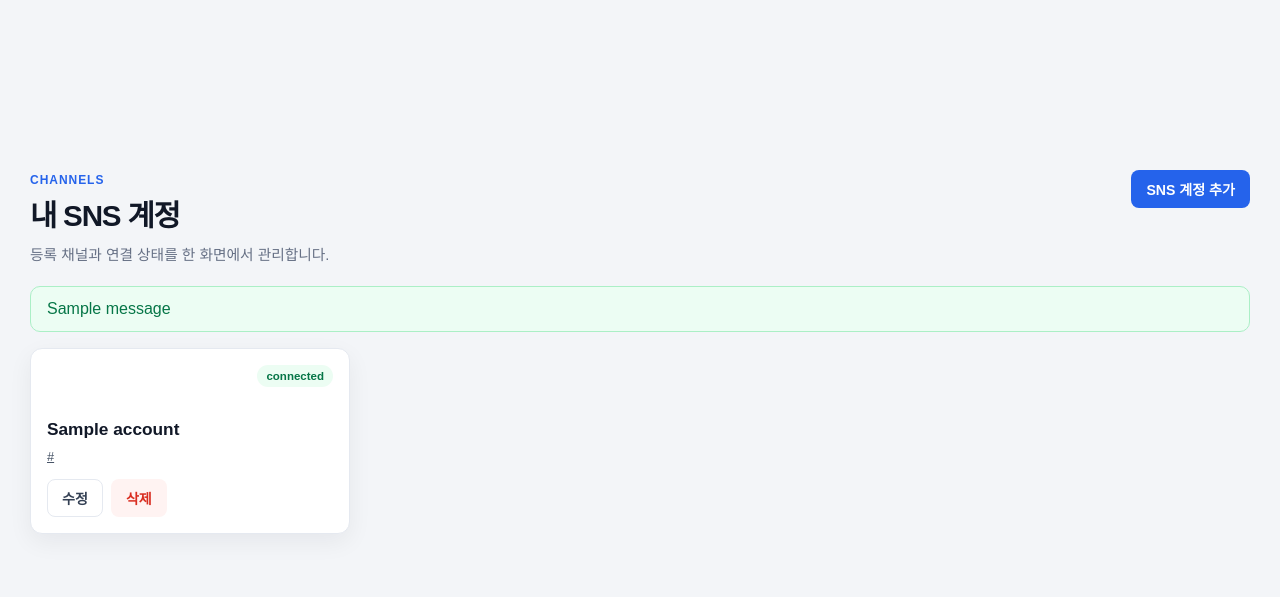
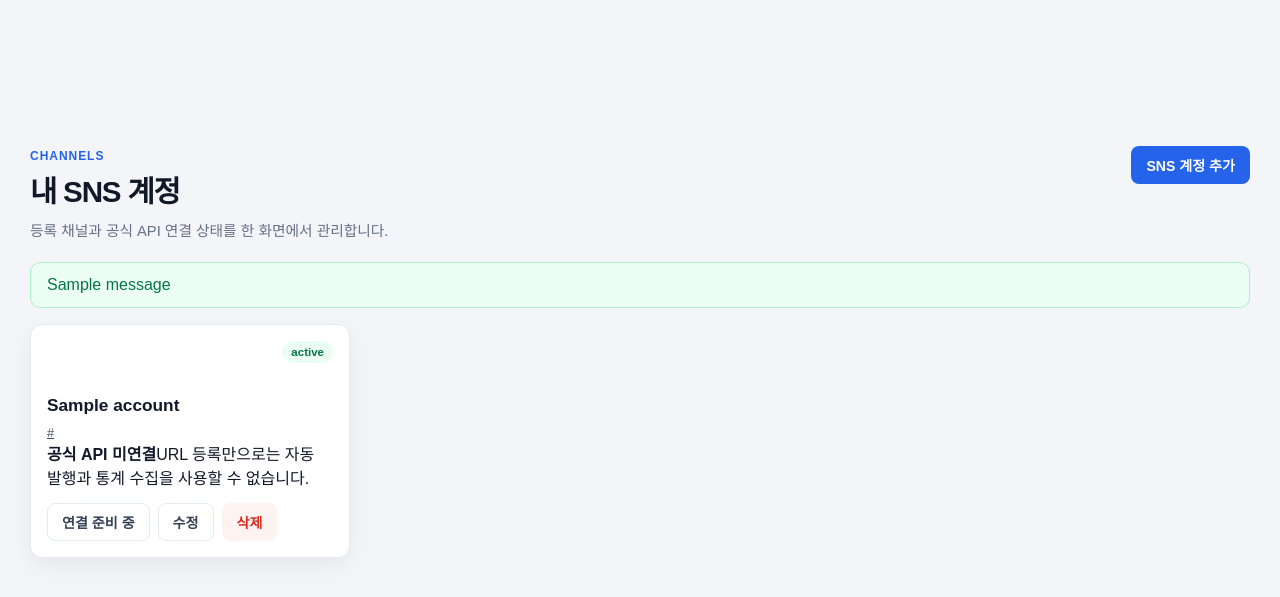
Before and after one commit to kprism/snsgrowup, a Django app: template templates/social_channels/account_list.html in a window 1280 px wide. Shown: the part 58-655 px from the top of the page. Run offline with Django 5.2, Linux system fonts and the light colour scheme; the template is opened without the code that fills it: most values are stand-ins (such as "Sample title", 1, 10 or a date in 2020); one stand-in notice (Sample message) is shown.

Commit message:
Show Facebook connection actions and status

```diff
--- a/templates/social_channels/account_list.html
+++ b/templates/social_channels/account_list.html
@@ -1,11 +1,11 @@
 {% extends "base.html" %}
 {% block title %}내 SNS 계정 | SNSGROWUP{% endblock %}
 {% block content %}
-<section class="page-head compact-head"><div><span class="eyebrow">CHANNELS</span><h1>내 SNS 계정</h1><p>등록 채널과 연결 상태를 한 화면에서 관리합니다.</p></div><a class="button primary" href="{% url 'social_channels:account_create' %}">SNS 계정 추가</a></section>
-{% if messages %}{% for message in messages %}<div class="notice">{{ message }}</div>{% endfor %}{% endif %}
+<section class="page-head compact-head"><div><span class="eyebrow">CHANNELS</span><h1>내 SNS 계정</h1><p>등록 채널과 공식 API 연결 상태를 한 화면에서 관리합니다.</p></div><a class="button primary" href="{% url 'social_channels:account_create' %}">SNS 계정 추가</a></section>
+{% if messages %}{% for message in messages %}<div class="notice{% if message.tags == 'error' %} notice-error{% endif %}">{{ message }}</div>{% endfor %}{% endif %}
 <div class="card-grid compact-cards">
   {% for account in accounts %}
-  <article class="service-card compact-service-card">
+  <article class="service-card compact-service-card connection-card">
     <div class="service-card-top">
       <span class="brand-icon large brand-{{ account.platform.code }}">
         {% if account.platform.code == 'facebook' %}<svg viewBox="0 0 24 24"><path d="M14 8h3V4h-3c-3 0-5 2-5 5v2H6v4h3v7h4v-7h3l1-4h-4V9c0-.7.3-1 1-1z"/></svg>
@@ -14,11 +14,35 @@
         {% elif account.platform.code == 'threads' %}<svg viewBox="0 0 24 24"><path d="M12 3c5 0 8 3 8 8 0 6-3 10-8 10-5 0-8-3-8-9 0-5 3-9 8-9zm0 4c-3 0-5 2-5 5 0 4 2 6 5 6 2 0 4-1 4-3 0-1-1-2-2-2-2 0-3 1-3 2 0 1 1 2 2 2 2 0 3-1 3-3 0-3-1-5-4-5z"/></svg>
         {% else %}{{ account.platform.name|slice:":1" }}{% endif %}
       </span>
-      <span class="status-chip">{{ account.connection_status }}</span>
+      <span class="status-chip status-{{ account.connection_status }}">{{ account.get_connection_status_display }}</span>
     </div>
     <h2>{{ account.profile_name }}</h2><p>{{ account.platform.name }}</p>
     <a class="profile-link" href="{{ account.profile_url }}" target="_blank" rel="noopener">{{ account.profile_url }}</a>
-    <div class="actions"><a class="button soft" href="{% url 'social_channels:account_update' account.pk %}">수정</a><a class="button danger" href="{% url 'social_channels:account_delete' account.pk %}">삭제</a></div>
+
+    <div class="connection-info">
+      {% if account.is_connected %}
+        <strong>공식 API 연결 완료</strong>
+        <span>{% if account.connected_at %}{{ account.connected_at|date:"Y.m.d H:i" }} 연결{% endif %}{% if account.token_expires_at %} · {{ account.token_expires_at|date:"Y.m.d" }} 만료{% endif %}</span>
+      {% elif account.last_connection_error %}
+        <strong>연결을 확인해 주세요</strong><span>{{ account.last_connection_error|truncatechars:90 }}</span>
+      {% else %}
+        <strong>공식 API 미연결</strong><span>URL 등록만으로는 자동 발행과 통계 수집을 사용할 수 없습니다.</span>
+      {% endif %}
+    </div>
+
+    <div class="actions connection-actions">
+      {% if account.platform.code == 'facebook' %}
+        {% if account.is_connected %}
+          <form method="post" action="{% url 'social_channels:facebook_disconnect' account.pk %}">{% csrf_token %}<button class="button soft" type="submit">연결 해제</button></form>
+        {% else %}
+          <a class="button facebook-button" href="{% url 'social_channels:facebook_connect' account.pk %}">Facebook 연결</a>
+        {% endif %}
+      {% else %}
+        <button class="button soft" type="button" disabled>연결 준비 중</button>
+      {% endif %}
+      <a class="button soft" href="{% url 'social_channels:account_update' account.pk %}">수정</a>
+      <a class="button danger" href="{% url 'social_channels:account_delete' account.pk %}">삭제</a>
+    </div>
   </article>
   {% empty %}<div class="empty-state compact-empty"><h2>등록한 SNS 계정이 없습니다</h2><p>첫 채널을 등록하면 성장 통계와 콘텐츠 발행 기능을 연결할 수 있습니다.</p><a class="button primary" href="{% url 'social_channels:account_create' %}">첫 계정 등록</a></div>{% endfor %}
 </div>
```
